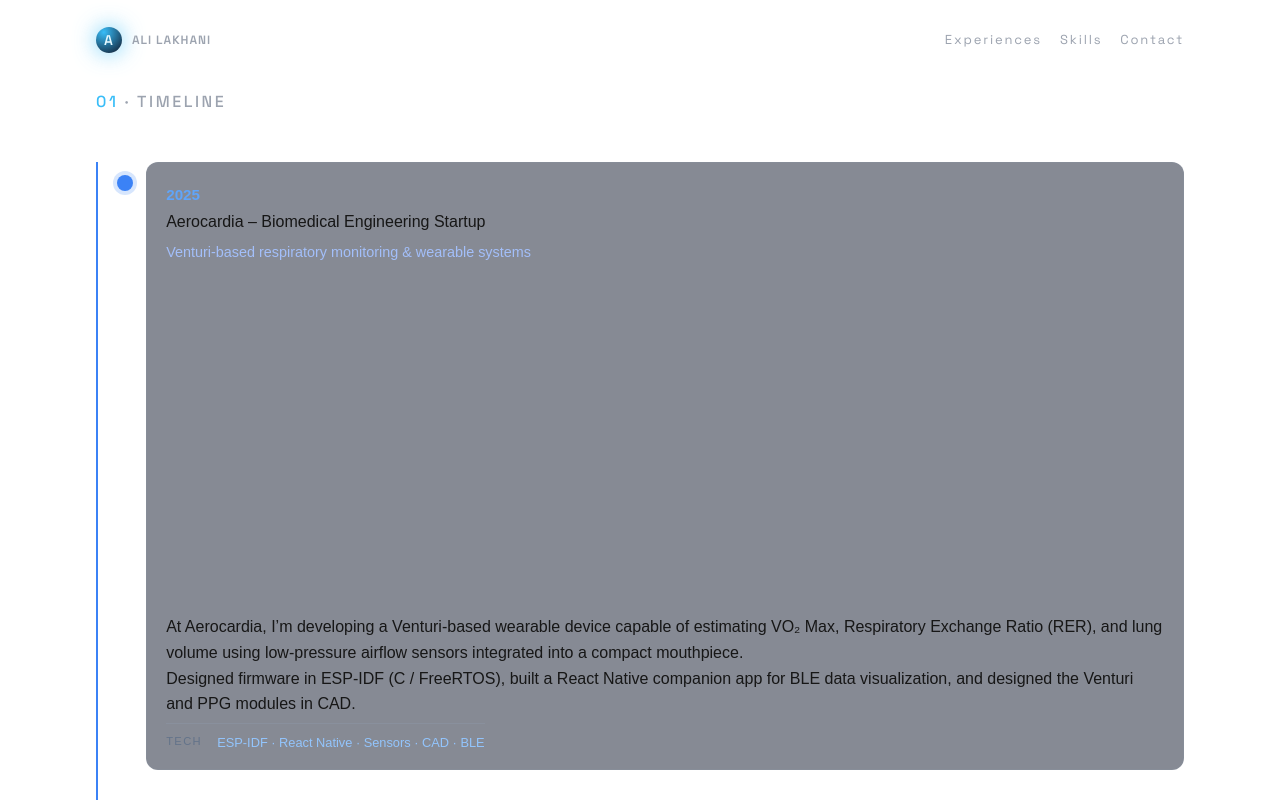
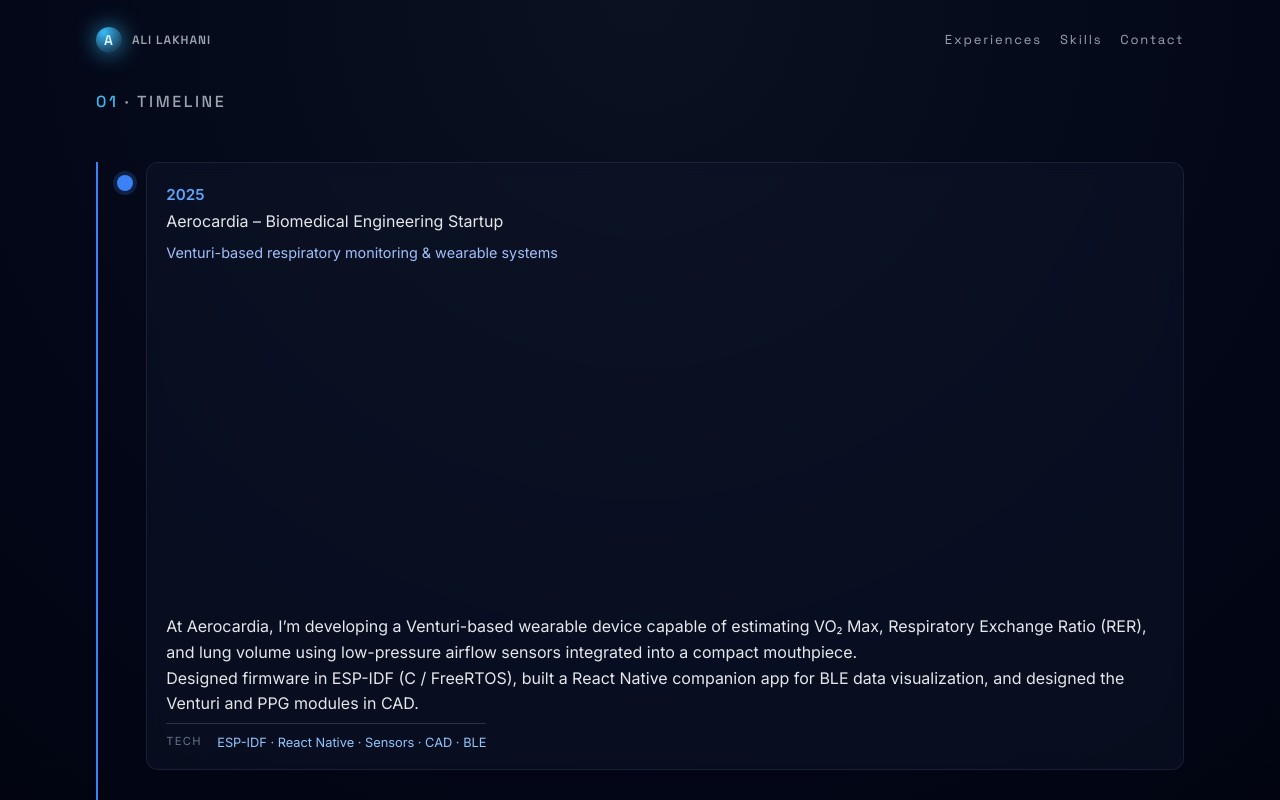
Before and after one commit to alilks05/portfolio, a Next.js app: page /projects in a window 1280 px wide. Shown: the top 800 px of the page. Built offline with nearby package versions, Linux system fonts and the light colour scheme; no server answers.

Commit message:
forceBlackBckground

```diff
--- a/app/globals.css
+++ b/app/globals.css
@@ -641,30 +641,6 @@ section {
   text-align: right;
 }
 
-:root {
-  --background: #ffffff;
-  --foreground: #171717;
-}
-
-@theme inline {
-  --color-background: var(--background);
-  --color-foreground: var(--foreground);
-  --font-sans: var(--font-geist-sans);
-  --font-mono: var(--font-geist-mono);
-}
-
-@media (prefers-color-scheme: dark) {
-  :root {
-    --background: #0a0a0a;
-    --foreground: #ededed;
-  }
-}
-
-body {
-  background: var(--background);
-  color: var(--foreground);
-  font-family: Arial, Helvetica, sans-serif;
-}
 
 /* === Vertical timeline used on the portfolio page === */
 
```
